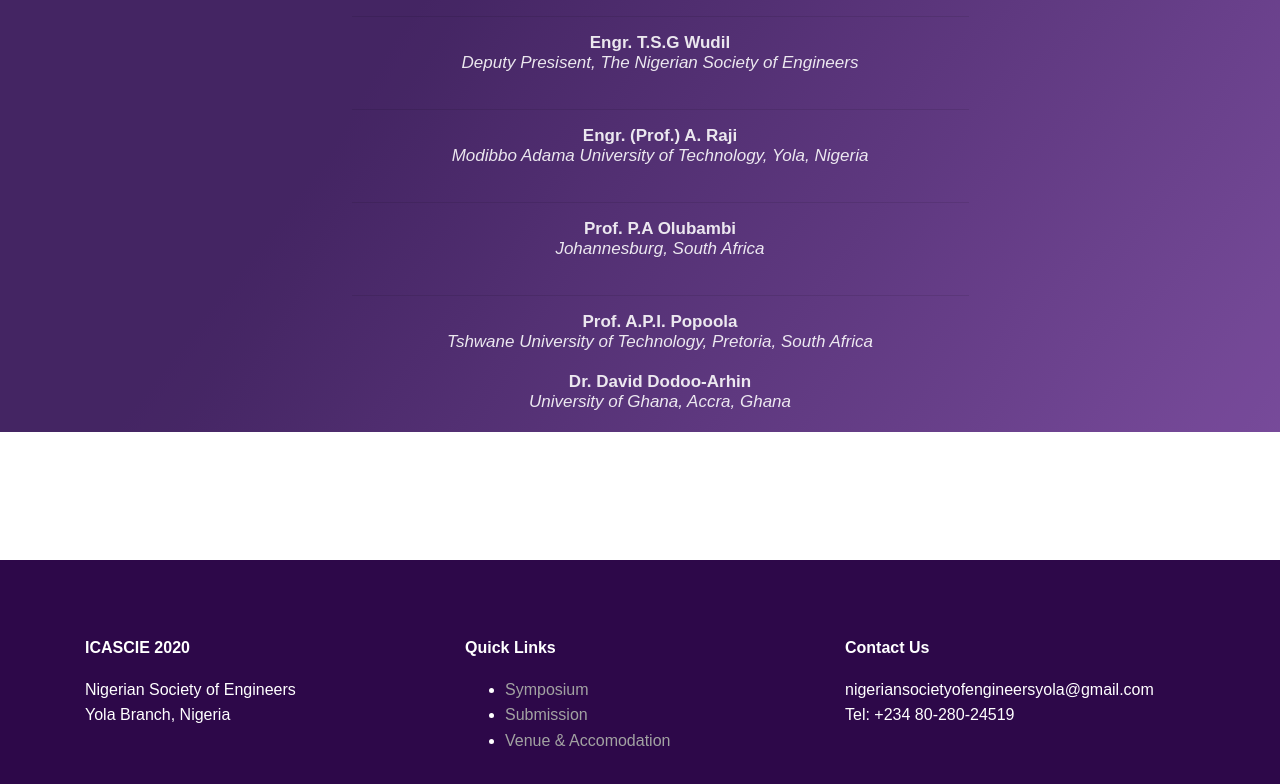
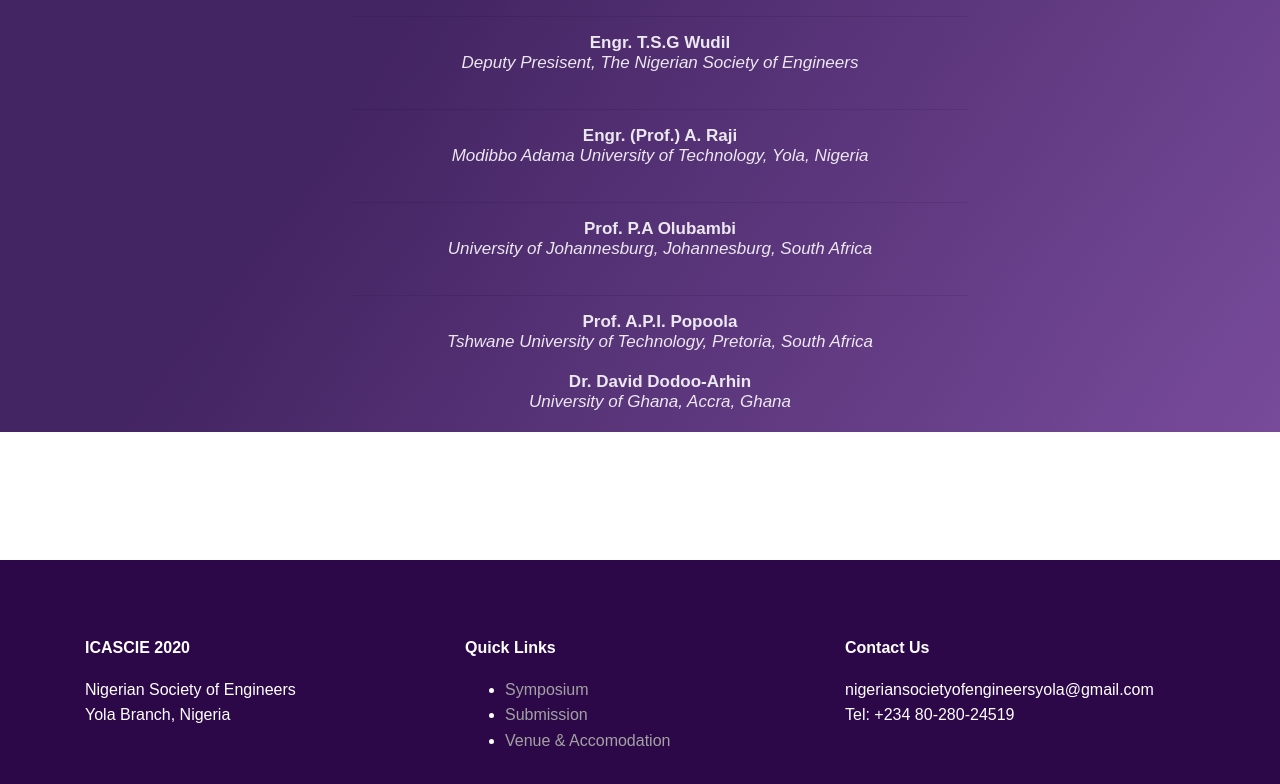
Before and after one commit to danrejsa/conference, a React (Create React App) app: page /symposium in a window 1280 px wide. Shown: the part 879-1663 px from the top of the page. Built offline with nearby package versions, Linux system fonts and the light colour scheme.

Commit message:
conference

```diff
--- a/src/components/symposium.jsx
+++ b/src/components/symposium.jsx
@@ -33,7 +33,7 @@ class Symposium extends Component {
                    <hr className="speaker-hr"/>
                     <li><strong>Engr. (Prof.) A. Raji</strong> <br/> <i>Modibbo Adama University of Technology, Yola, Nigeria</i></li><br/>
                     <hr className="speaker-hr"/>
-                    <li><strong>Prof. P.A Olubambi</strong> <br/> <i>Johannesburg, South Africa</i></li><br/>
+                    <li><strong>Prof. P.A Olubambi</strong> <br/> <i>University of Johannesburg, Johannesburg, South Africa</i></li><br/>
                     <hr className="speaker-hr"/>
                     <li><strong>Prof. A.P.I. Popoola</strong> <br/> <i>Tshwane University of Technology, Pretoria, South Africa</i></li><br/>
                     <li><strong>Dr. David Dodoo-Arhin</strong><br/><i>University of Ghana, Accra, Ghana</i></li>
```
